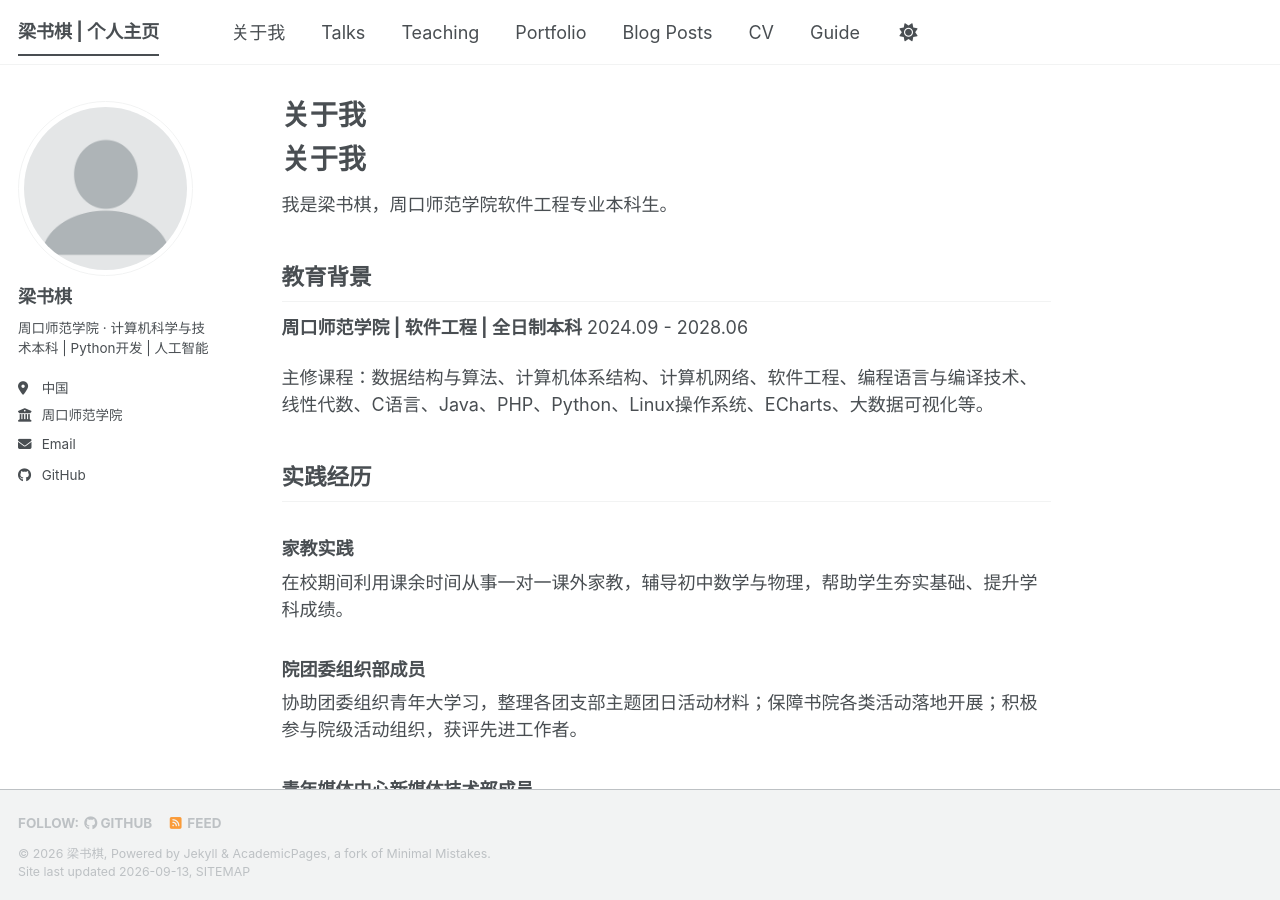
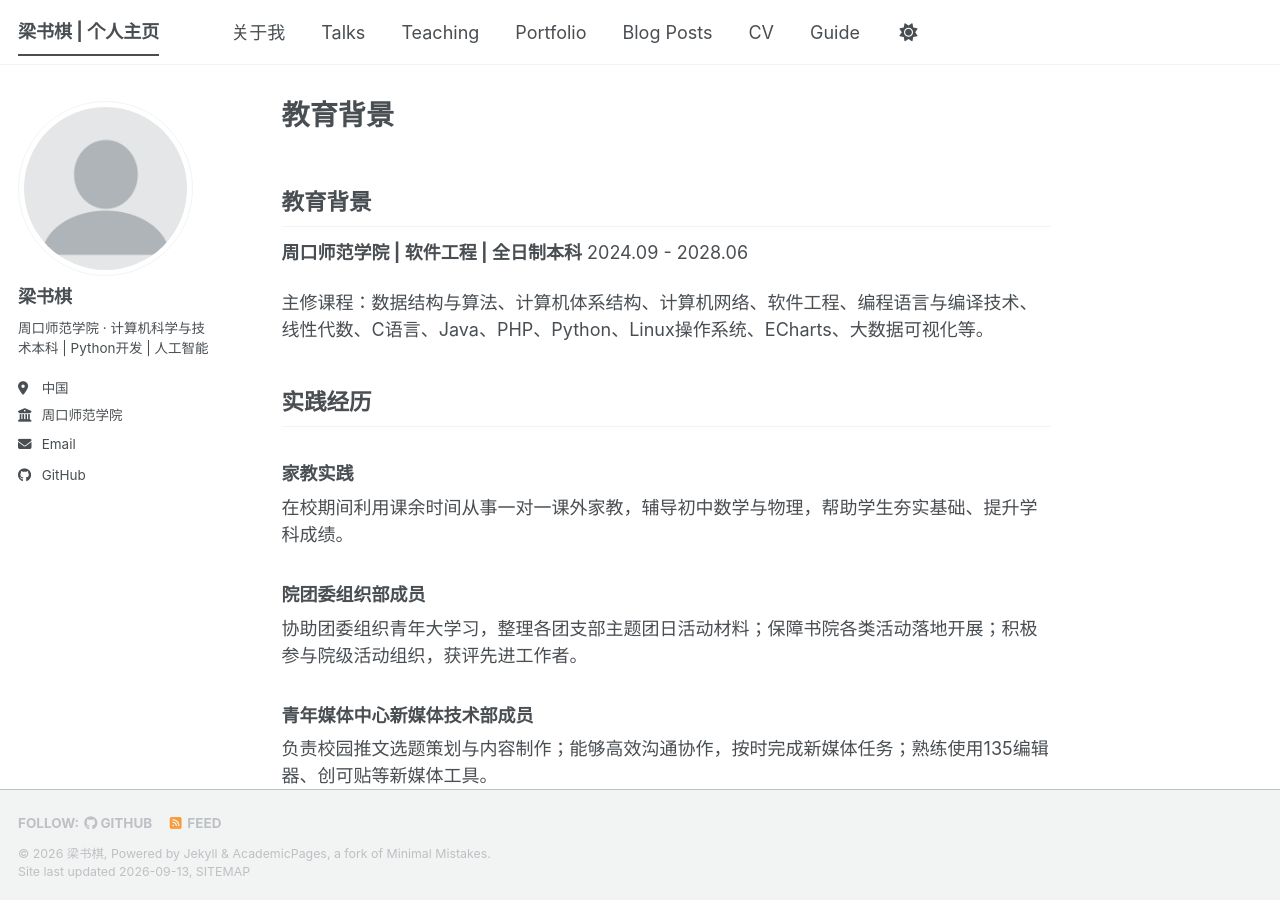
Before and after one commit to LyinLiang/LyinLiang.github.io, a Jekyll site: the page built from _pages/about.md, in a window 1280 px wide and 900 px high. Built offline with Jekyll 4.4.1, drawn with Linux system fonts in a browser that asks for light colours; a style sheet for code colours, icons or effects is not loaded; our own code applies the rules of GitHub Pages for plain Markdown files.

Commit message:
Delete personal introduction from about.md
Removed personal introduction section from about page.

```diff
--- a/_pages/about.md
+++ b/_pages/about.md
@@ -3,10 +3,6 @@ permalink: /
 layout: single
 author_profile: true
 ---
-
-# 关于我
-
-我是梁书棋，周口师范学院软件工程专业本科生。
 
 ## 教育背景
 **周口师范学院 | 软件工程 | 全日制本科**
```
